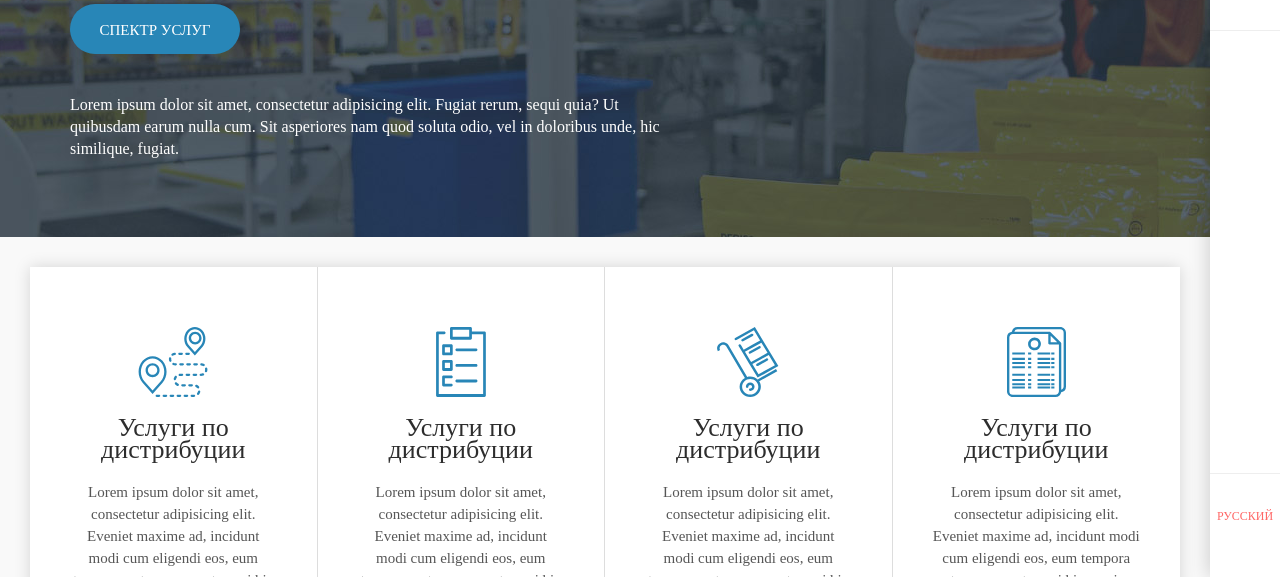
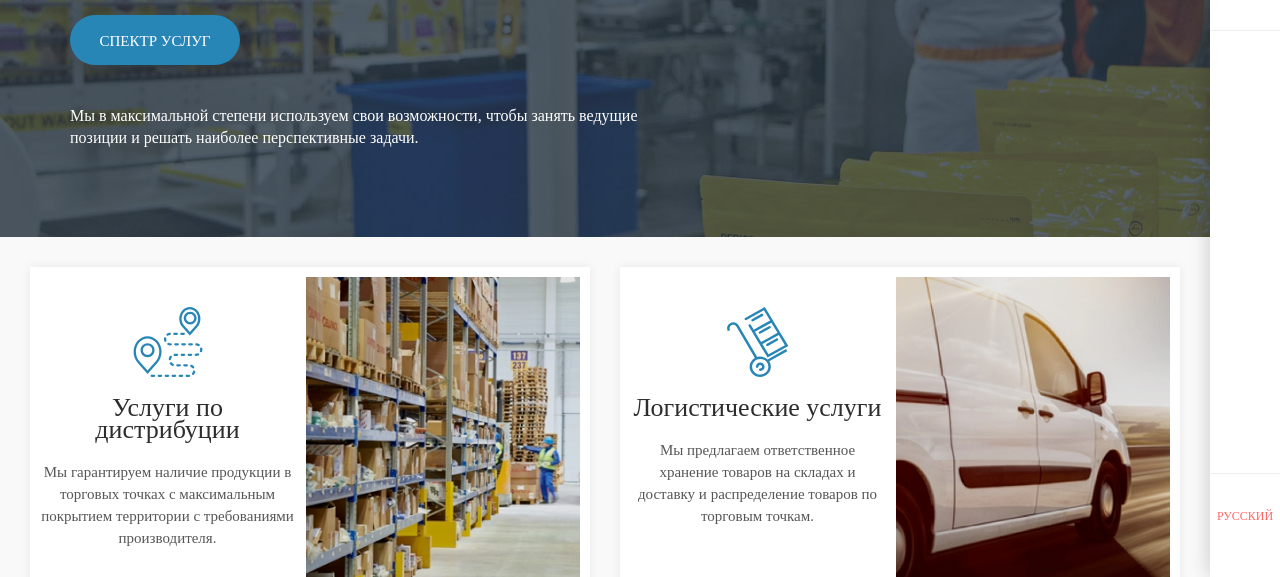
Before and after one commit to geouser/ceylan, a plain HTML site: page services.html in a window 1280 px wide. Shown: the part 223-800 px from the top of the page. Drawn offline with nearby package versions, Linux system fonts and the light colour scheme; files that its build step writes are made by us from their sources; a web font is replaced by a local one.

Commit message:
services

```diff
--- a/css/scss/04-pages/_page-services.scss
+++ b/css/scss/04-pages/_page-services.scss
@@ -13,6 +13,10 @@
         .flex-row .col-6 {
             width: 100%;
             margin: 0;
+
+            &:not(:last-child) {
+                margin-bottom: 30px;
+            }
         }
     }
 
@@ -70,3 +74,83 @@
         }
     }
 }
+
+
+
+.detailed-services {
+    background-color: transparent;
+
+    .flex-row {
+        margin-left: -15px;
+        margin-right: -15px;
+        background-color: transparent;
+    }
+
+    .service-column {
+        width: -webkit-calc(50% - 30px);
+        width: calc(50% - 30px);
+        margin: 0 15px;
+        background-color: #fff;
+        border: 0!important;
+        padding: 10px 10px 10px 0;
+        box-shadow: 0 0 10px rgba(0, 0, 0, 0.07);
+
+        @media (max-width: 1000px) {
+            width: 100%;
+
+            &:not(:last-of-type) {
+                margin-bottom: 30px;
+            }
+        }
+
+        @media (max-width: 600px) {
+            padding-top: 160px;
+        }
+
+        .flex-row {
+            margin: 0;
+        }
+
+        .content {
+            width: 50%;
+            padding: 60px 40px;
+
+            @media (max-width: 1700px) {
+                padding: 40px;
+            }
+
+            @media (max-width: 1500px) {
+                padding: 30px 10px;
+            }
+
+            @media (max-width: 600px) {
+                padding: 20px 10px;
+                width: 100%;
+            }
+        }
+
+        .preview-image {
+            width: 49%;
+            position: absolute;
+            right: 10px;
+            top: 10px;
+            bottom: 10px;
+            background-size: cover;
+            background-repeat: no-repeat;
+            background-position: 50% 50%;
+
+            @media (max-width: 600px) {
+                width: auto;
+                height: 150px;
+                top: 10px;
+                right: 10px;
+                left: 10px;
+                bottom: auto;
+            }
+        }
+
+        &:after {
+            display: none;
+        }
+    }
+}
--- a/services.html
+++ b/services.html
@@ -90,7 +90,7 @@
                 <div class="offer__controls">
                     <a class="button" href="#">Спектр услуг</a>
                 </div>
-                <p class="subtitle">Lorem ipsum dolor sit amet, consectetur adipisicing elit. Fugiat rerum, sequi quia? Ut quibusdam earum nulla cum. Sit asperiores nam quod soluta odio, vel in doloribus unde, hic similique, fugiat.</p>
+                <p class="subtitle">Мы в максимальной степени используем свои возможности, чтобы занять ведущие позиции и решать наиболее перспективные задачи.</p>
             </div><!-- end wrapper -->
         </section><!-- end offer section -->
 
@@ -98,32 +98,33 @@
         <!-- //////////////////////////////////////////////////////////////////////// -->
 
         <section class="inner">
-            <div class="content-block auto-height">
-                <div class="main-services">
-                    <div class="flex-row">
-                        <div class="col-3 service-column">
-                            <figure class="image"><img src="images/service-1.svg" alt=""></figure>
-                            <h3 class="title">Услуги по дистрибуции</h3>
-                            <p class="text">Lorem ipsum dolor sit amet, consectetur adipisicing elit. Eveniet maxime ad, incidunt modi cum eligendi eos, eum tempora autem eaque et quasi hic aperiam beatae libero accusantium doloremque, id assumenda!</p>
-                        </div>
-                        <div class="col-3 service-column">
-                            <figure class="image"><img src="images/service-2.svg" alt=""></figure>
-                            <h3 class="title">Услуги по дистрибуции</h3>
-                            <p class="text">Lorem ipsum dolor sit amet, consectetur adipisicing elit. Eveniet maxime ad, incidunt modi cum eligendi eos, eum tempora autem eaque et quasi hic aperiam beatae libero accusantium doloremque, id assumenda!</p>
-                        </div>
-                        <div class="col-3 service-column">
-                            <figure class="image"><img src="images/service-3.svg" alt=""></figure>
-                            <h3 class="title">Услуги по дистрибуции</h3>
-                            <p class="text">Lorem ipsum dolor sit amet, consectetur adipisicing elit. Eveniet maxime ad, incidunt modi cum eligendi eos, eum tempora autem eaque et quasi hic aperiam beatae libero accusantium doloremque, id assumenda!</p>
-                        </div>
-                        <div class="col-3 service-column">
-                            <figure class="image"><img src="images/service-4.svg" alt=""></figure>
-                            <h3 class="title">Услуги по дистрибуции</h3>
-                            <p class="text">Lorem ipsum dolor sit amet, consectetur adipisicing elit. Eveniet maxime ad, incidunt modi cum eligendi eos, eum tempora autem eaque et quasi hic aperiam beatae libero accusantium doloremque, id assumenda!</p>
+            <div class="main-services detailed-services">
+                <div class="flex-row">
+
+                    <div class="service-column">
+                        <div class="flex-row">
+                            <div class="content">
+                                <figure class="image"><img src="images/service-1.svg" alt=""></figure>
+                                <h3 class="title">Услуги по дистрибуции</h3>
+                                <p class="text">Мы гарантируем наличие продукции  в торговых точках с максимальным покрытием территории с требованиями производителя.</p>
+                            </div>
+                            <div class="preview-image" style="background-image: url(images/service-1.jpg);"></div>
                         </div>
                     </div>
+
+                    <div class="service-column">
+                        <div class="flex-row">
+                            <div class="content">
+                                <figure class="image"><img src="images/service-3.svg" alt=""></figure>
+                                <h3 class="title">Логистические услуги</h3>
+                                <p class="text">Мы предлагаем ответственное хранение товаров на складах и доставку и распределение товаров по торговым точкам.</p>
+                            </div>
+                            <div class="preview-image" style="background-image: url(images/service-2.jpg);"></div>
+                        </div>
+                    </div>
+
                 </div>
-            </div>
+            </div> <!-- end main-services -->
         </section>
 
 
```
Also changed, not shown: images/service-1.jpg (added), images/service-2.jpg (added).
